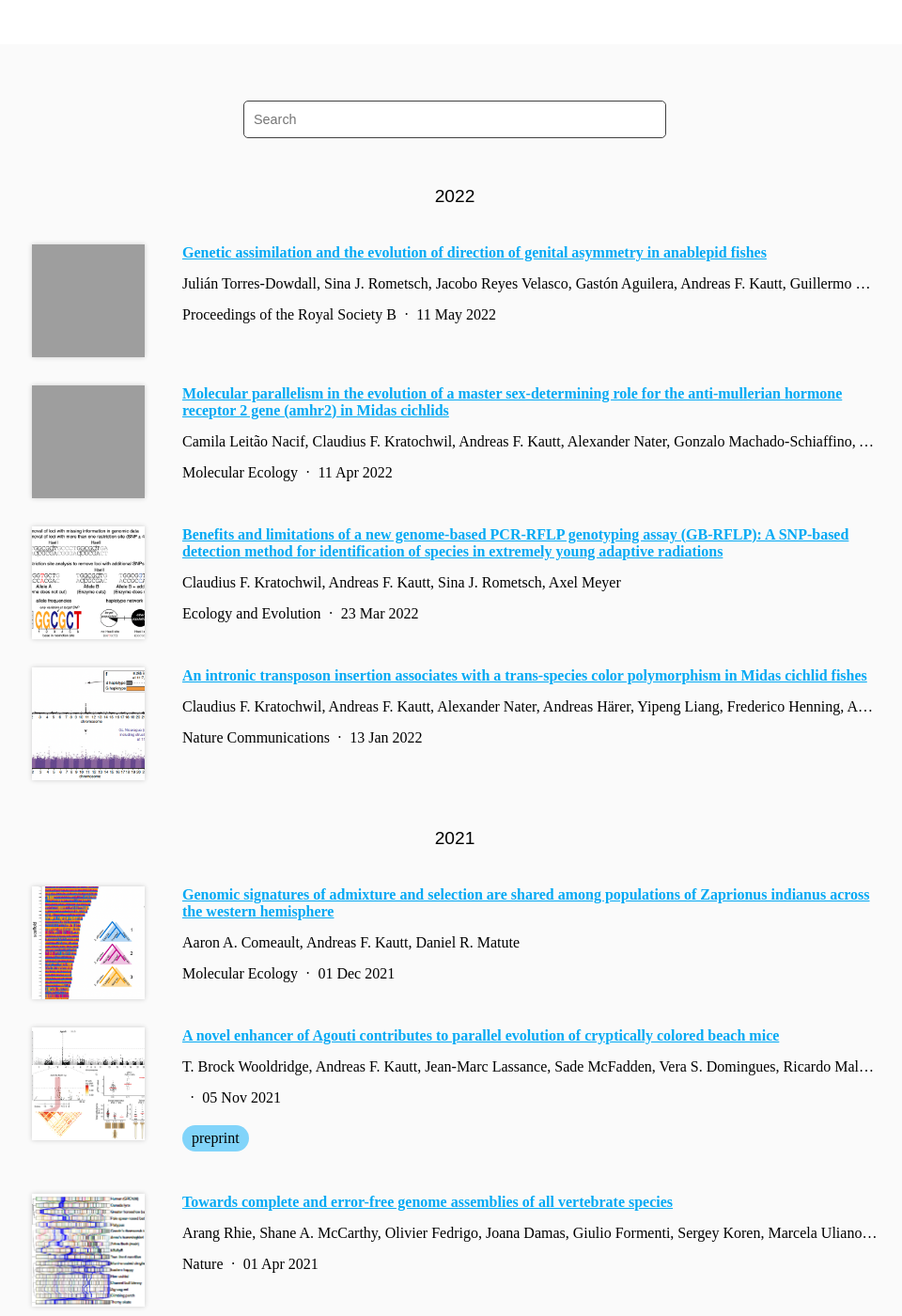
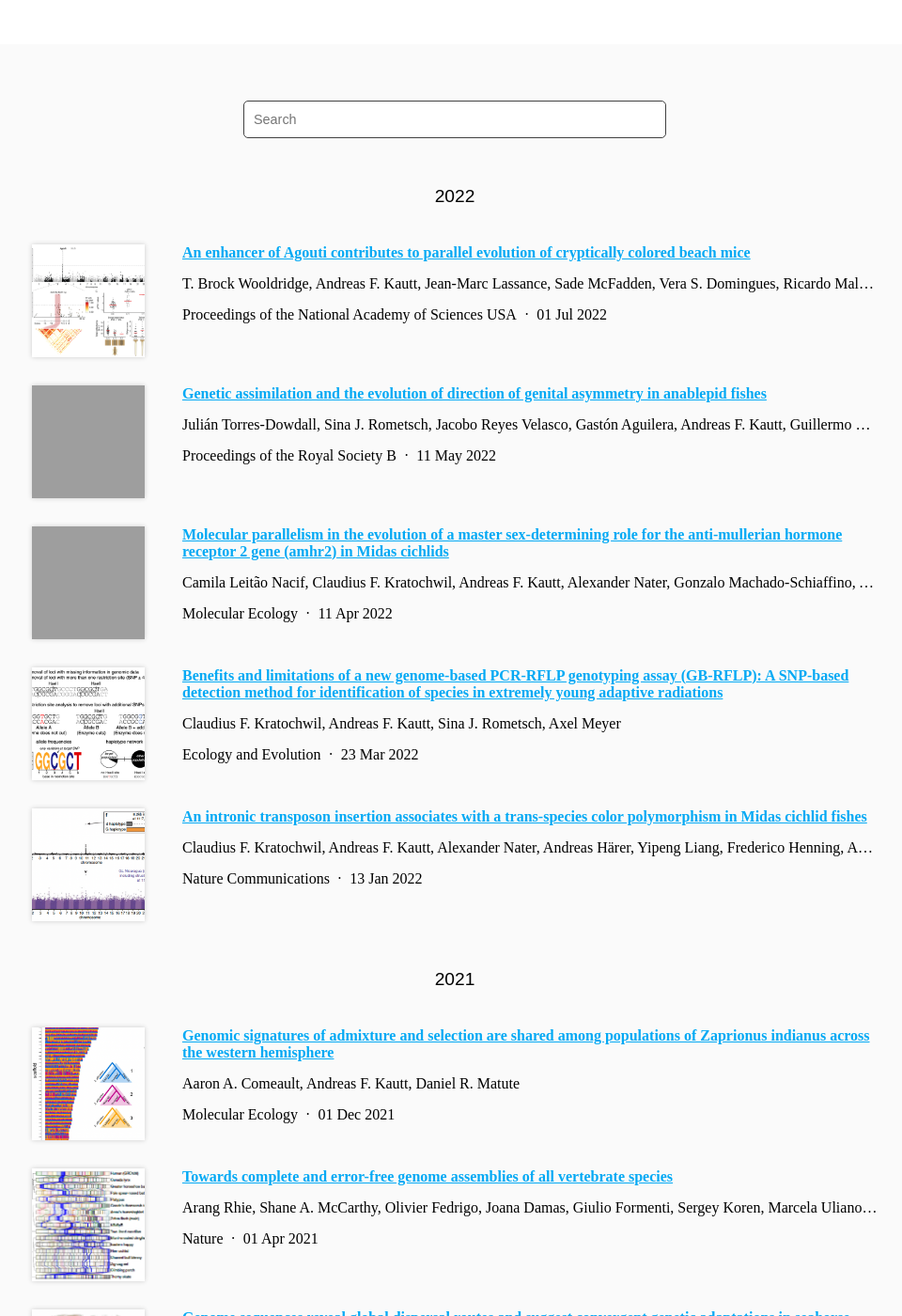
Before and after one commit to akautt/akautt.github.io, a Jekyll site: the page built from publications/index.md, in a window 1280 px wide and 1400 px high, scrolled down 309 px. Shown: the whole window at 94% size, without its empty margins (156-1116 px from the left). Built offline with Jekyll 4.4.1, drawn with Linux system fonts in a browser that asks for light colours; grey boxes are pictures that could not be loaded.

Commit message:
publication update

```diff
--- a/_data/citations.yaml
+++ b/_data/citations.yaml
@@ -1,5 +1,20 @@
 # GENERATED AUTOMATICALLY, DO NOT EDIT
 
+- id: https://doi.org/10.1073/pnas.2202862119
+  title: An enhancer of Agouti contributes to parallel evolution of cryptically
+    colored beach mice
+  authors:
+  - T. Brock Wooldridge
+  - Andreas F. Kautt
+  - Jean-Marc Lassance
+  - Sade McFadden
+  - Vera S. Domingues
+  - Ricardo Mallarino
+  - Hopi E. Hoekstra
+  publisher: Proceedings of the National Academy of Sciences USA
+  date: '2022-07-01'
+  link: https://www.pnas.org/doi/abs/10.1073/pnas.2202862119
+  image: ../images/papers/Wooldridge2022.png
 - id: https://doi.org/10.1098/rspb.2022.0266
   title: Genetic assimilation and the evolution of direction of genital asymmetry in anablepid fishes
   authors:
@@ -69,22 +84,6 @@
   date: '2022-01-13'
   link: https://www.nature.com/articles/s41467-021-27685-8
   image: ../images/papers/Kratochwil2022.png
-- id: https://doi.org/10.1101/2021.11.05.467454
-  title: A novel enhancer of Agouti contributes to parallel evolution of cryptically
-    colored beach mice
-  authors:
-  - T. Brock Wooldridge
-  - Andreas F. Kautt
-  - Jean-Marc Lassance
-  - Sade McFadden
-  - Vera S. Domingues
-  - Ricardo Mallarino
-  - Hopi E. Hoekstra
-  publisher: ''
-  date: '2021-11-05'
-  link: https://www.biorxiv.org/content/10.1101/2021.11.05.467454v1
-  tags: preprint
-  image: ../images/papers/Wooldridge2022.png
 - id: https://doi.org/10.1111/mec.16066
   title: Genomic signatures of admixture and selection are shared among populations
     of Zaprionus indianus across the western hemisphere
--- a/_data/sources.yaml
+++ b/_data/sources.yaml
@@ -1,3 +1,6 @@
+- id: https://doi.org/10.1073/pnas.2202862119
+  image: ../images/papers/Wooldridge2022.png
+
 - id: https://doi.org/10.1098/rspb.2022.0266
   image: ../images/papers/Torres2022.png
 
@@ -9,10 +12,6 @@
 
 - id: https://doi.org/10.1038/s41467-021-27685-8
   image: ../images/papers/Kratochwil2022.png
-
-- id: https://doi.org/10.1101/2021.11.05.467454
-  image: ../images/papers/Wooldridge2022.png
-  tags: preprint
 
 - id: https://doi.org/10.1111/mec.16066
   image: ../images/papers/Comeault2021.png
```
